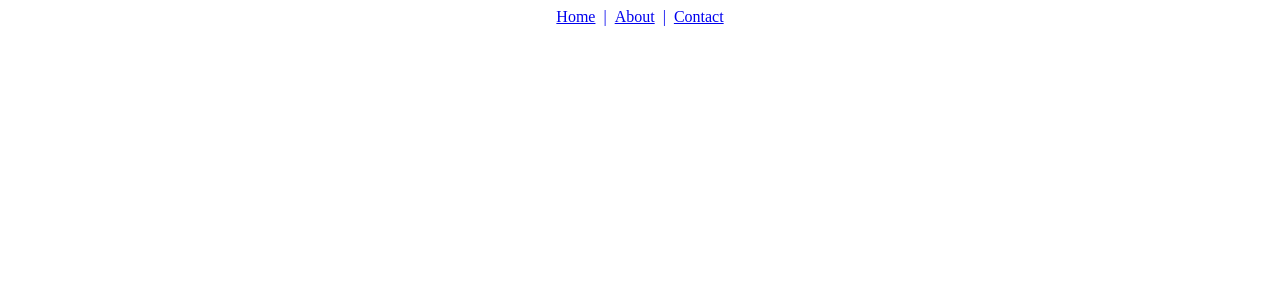
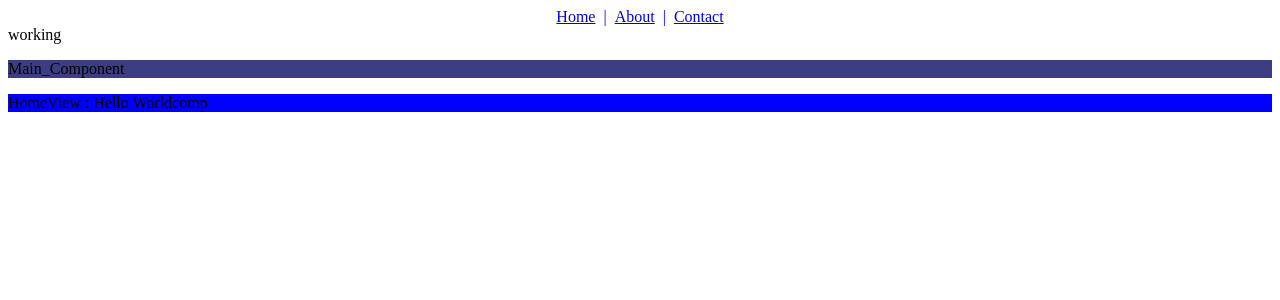
Before and after one commit to Michele0533/GraboProjekt, a Vue app: page / in a window 1280 px wide. Shown: the top 300 px of the page. Built offline with nearby package versions, Linux system fonts and the light colour scheme; no server answers.

Commit message:
working version

```diff
--- a/src/components/Home_Components/Generatepack_Component.vue
+++ b/src/components/Home_Components/Generatepack_Component.vue
@@ -1,41 +1,26 @@
-
-
 <template>
     <div class="greetings">
-      <p>HomeView : Hello Worldcomp</p>
+      <p style="background-color: blue">HomeView : Hello Worldcomp</p>
     </div>
   </template>
 
   <script>
-  import axios from 'axios'
 
   export default {
-    name: 'ArticlesComp',
+    name: 'Generatepack_Component',
     props: {
       msg: String
     },
     data() {
       return {
-
       };
     },
     mounted(){
-           //API Daten aufrufen beim lifecyle "Mounted - hinzufügen im DOM"
-        this.fetchData()
     },
     computed: {
 
     },
     methods: {
-        // Methode für API Call
-      async fetchData(){
-        await axios.get('https://api.pokemontcg.io/v2/cards').then((response) => {
-          console.log(response)
-        }).catch(error => {
-          console.log(error)
-          this.isLoading = false
-        });
-      }
     }
   }
   </script>
--- a/src/components/Home_Components/Main_Component.vue
+++ b/src/components/Home_Components/Main_Component.vue
@@ -1,17 +1,19 @@
+
 <template>
-  <div>
-    <p>HomeView : Hello Worldcomp</p>
+  <div class="greetings">
+    <p style="background-color: rgb(61, 61, 131)">Main_Component</p>
   </div>
+
   <Generatepack_Component/>
 </template>
 
 <script>
   import axios from 'axios'
-
+  import Generatepack_Component from './Generatepack_Component.vue'
 
   export default {
-  name: 'ArticlesComp',
-  Component: {
+    name: 'Main_Component',
+    components: {
       Generatepack_Component
     },
     props: {
@@ -23,25 +25,18 @@ export default {
       };
     },
     mounted(){
-         //API Daten aufrufen beim lifecyle "Mounted - hinzufügen im DOM"
-      this.fetchData()
-  },
-  computed: {
-
+      this.fetchData();
     },
     methods: {
-      // Methode für API Call
       async fetchData(){
-      await axios.get('https://api.pokemontcg.io/v2/cards').then((response) => {
+        await axios.get('https://api.pokemontcg.io/v2/cards')
+          .then((response) => {
             console.log(response)
-      }).catch(error => {
+          })
+          .catch(error => {
             console.log(error)
-        this.isLoading = false
           });
       }
     }
   }
   </script>
-
-<style scoped>
-</style>
--- a/src/views/HomeView.vue
+++ b/src/views/HomeView.vue
@@ -1,9 +1,17 @@
+<template>
+  <main>
+    <div>working</div>
+    <Main_Component/>
+  </main>
+</template>
+
 <script>
 import Main_Component from '../components/Home_Components/Main_Component.vue'
+
+export default {
+  name: 'HomeView',
+  components: {
+    Main_Component
+  }
+}
 </script>
-
-<template>
-  <main>
-    <Main_Componentt/>
-  </main>
-</template>
```
Lines whose indentation alone changed are shown as unchanged.
